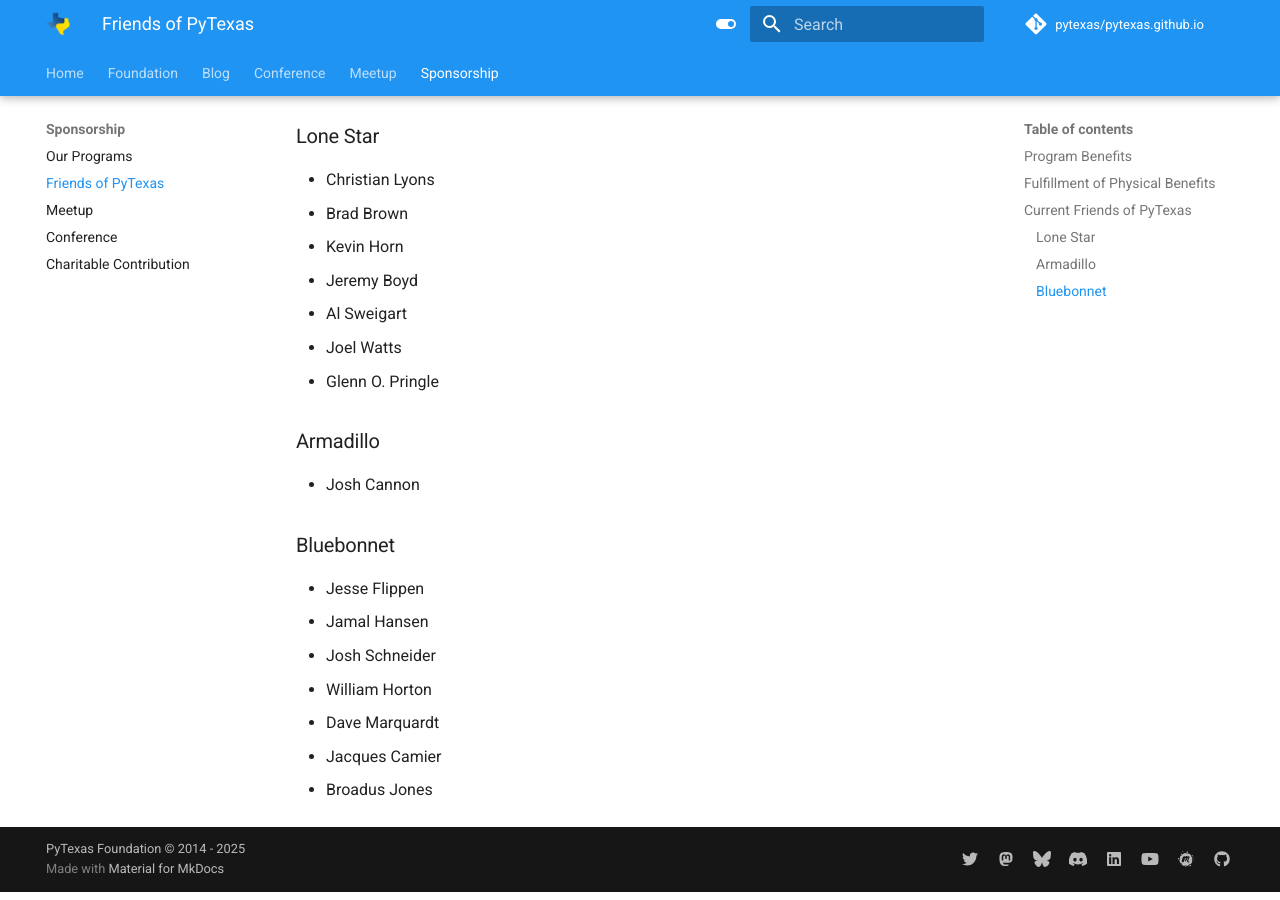
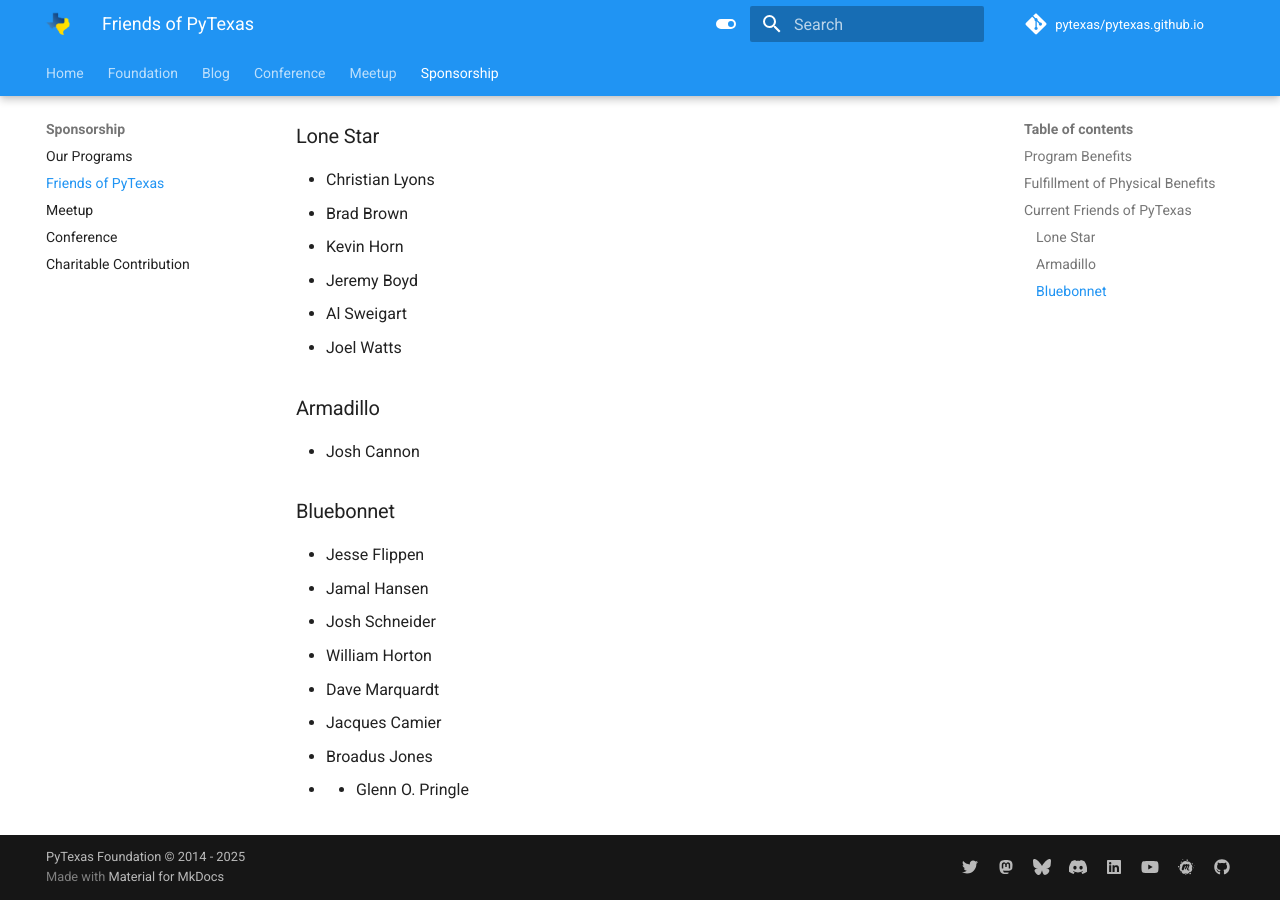
Before and after one commit to pytexas/pytexas.github.io, an MkDocs documentation site: the page built from docs/sponsorship/friends.md, in a window 1280 px wide and 900 px high, scrolled down 1727 px. Built offline with MkDocs 1.6.1 and Material for MkDocs 9.7.7, drawn with Linux system fonts in a browser that asks for light colours; comment, search, counter and statistics services are not loaded; part of the change alters nothing that is shown.

```diff
--- a/docs/sponsorship/friends.md
+++ b/docs/sponsorship/friends.md
@@ -102,7 +102,6 @@ Thank you to our friends for supporting us!
 * Jeremy Boyd
 * Al Sweigart
 * Joel Watts
-* Glenn O. Pringle
 
 ### Armadillo
 
@@ -117,3 +116,4 @@ Thank you to our friends for supporting us!
 * Dave Marquardt
 * Jacques Camier
 * Broadus Jones
+* * Glenn O. Pringle
```
